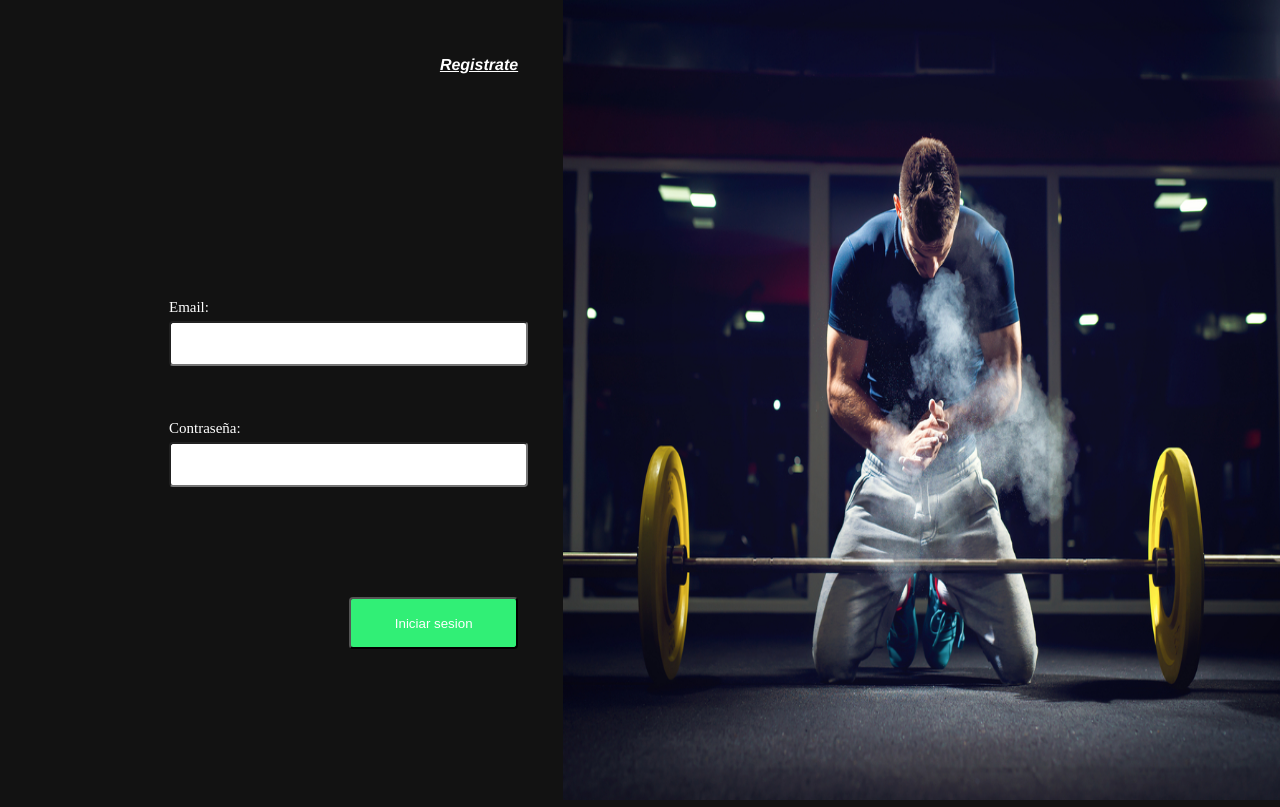
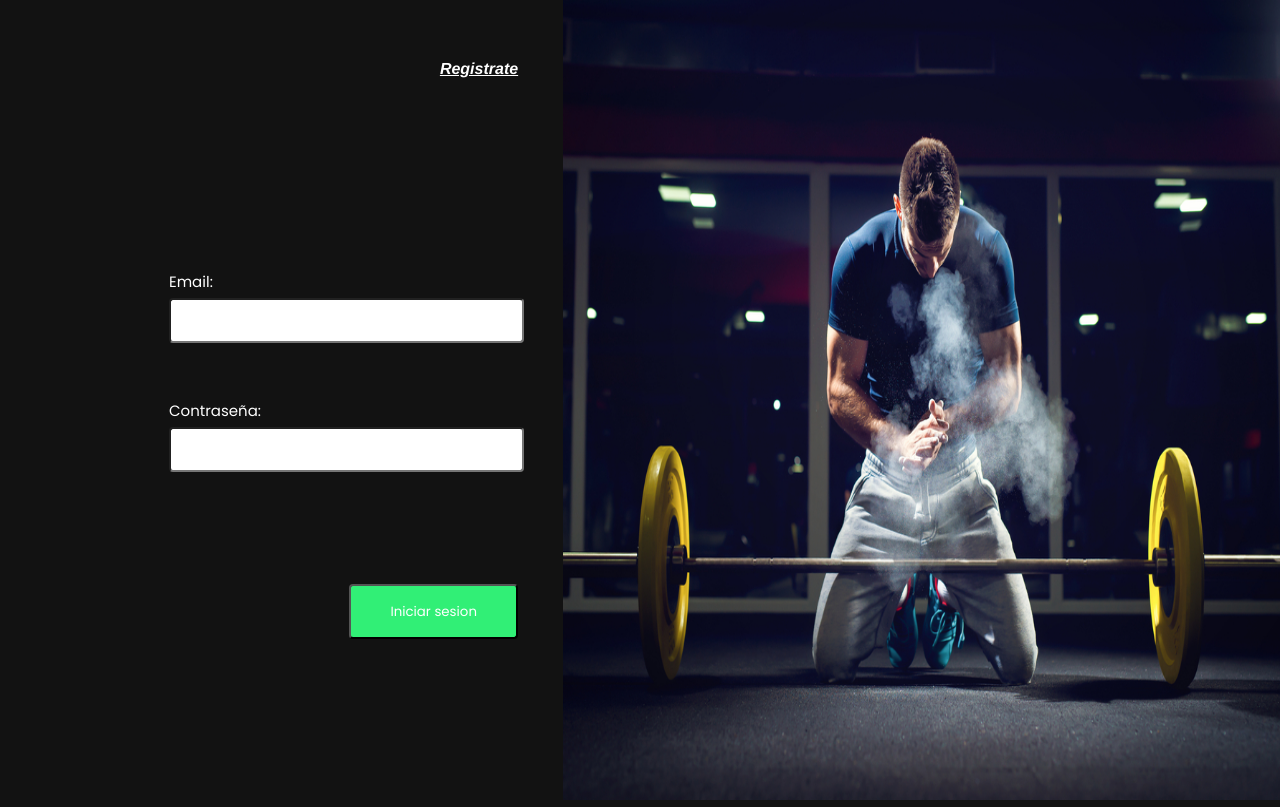
Before and after one commit to francoserjen10/gimnasio-propio-Angular, an Angular app in the folder gym-front-end/: page / in a window 1280 px wide. Built offline with nearby package versions, Linux system fonts and the light colour scheme.

Commit message:
Importacion de fuente

```diff
--- a/gym-front-end/src/styles.css
+++ b/gym-front-end/src/styles.css
@@ -1,8 +1,15 @@
 /* You can add global styles to this file, and also import other style files*/
+@import url('https://fonts.googleapis.com/css2?family=Poppins:ital,wght@0,200;0,300;0,400;0,500;0,600;0,700;0,800;0,900;1,700;1,800;1,900&display=swap');
 
 html,
 body {
+    background-color: #121212;
+    /* min-height: 100vh; */
+}
+
+* {
     margin: 0;
     padding: 0;
-    background-color: #121212;
+    box-sizing: border-box;
+    font-family: 'Poppins', sans-serif;
 }
```
